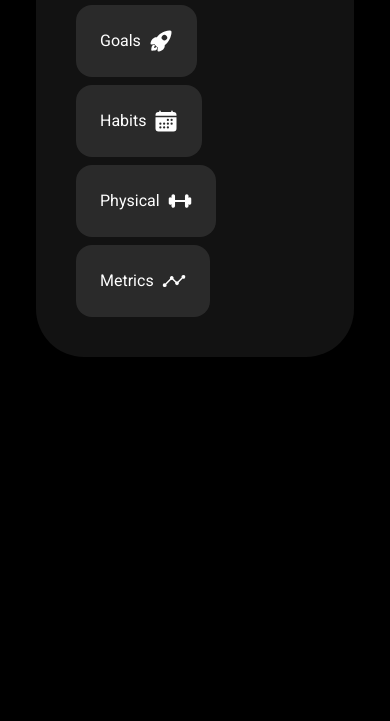
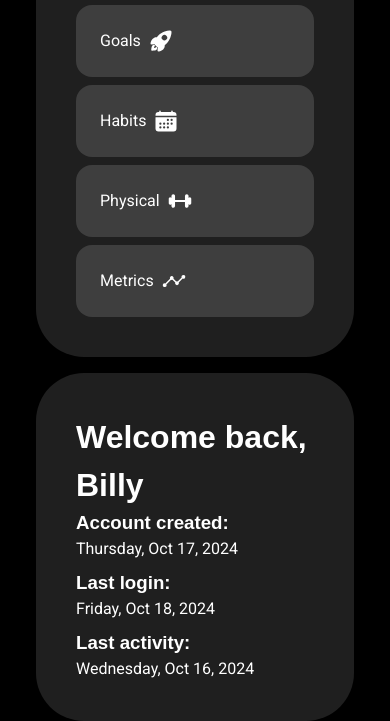
Before and after one commit to billymike02/csc-437-webapp, a website: page packages/proto/public/index.html in a window 390 px wide. Shown: the part 351-1072 px from the top of the page. Before the commit the page ends 916 px from the top, so only its background shows below. Drawn offline with Linux system fonts and the light colour scheme; a web font is replaced by a local one.

Commit message:
Added grid layout to index

```diff
--- a/packages/proto/public/index.html
+++ b/packages/proto/public/index.html
@@ -28,8 +28,8 @@
     </a>
   </header>
   <body>
-    <div class="centered">
-      <div class="container">
+    <div class="wrapper">
+      <div class="pages-container">
         <ol class="entry-tab">
           <h1>Personal Wellness </h1>
           <li>
@@ -48,6 +48,15 @@
             <use href="/icons/misc.svg#metric" /></a></li>
         </ol>
       </div>
+      <div class="info-container">
+        <h1>Welcome back, Billy</h1>
+        <ol>
+          <li><h3>Account created:</h3>Thursday, Oct 17, 2024</li>
+          <li><h3>Last login:</h3>Friday, Oct 18, 2024</li>
+          <li><h3>Last activity:</h3>Wednesday, Oct 16, 2024</li>
+        </ol>
+      </div>
+
     </div>
   </body>
 </html>
--- a/packages/proto/public/styles/reset.css
+++ b/packages/proto/public/styles/reset.css
@@ -13,3 +13,7 @@ body {
 img {
   max-width: 100%;
 }
+
+li {
+  list-style: none;
+}
--- a/packages/proto/public/styles/styles.css
+++ b/packages/proto/public/styles/styles.css
@@ -5,7 +5,7 @@ body {
   max-width: 100vw;
   height: 100vh;
   max-height: 100vh;
-  overflow: hidden;
+  overflow: auto;
   margin: var(--margin-standard);
   display: flex;
   flex-direction: column;
@@ -53,7 +53,7 @@ a.profile-dropdown {
   max-width: fit-content;
   padding: var(--padding-standard);
   border-radius: 50px;
-  background-color: var(--button-color);
+  background-color: var(--body-regular-color);
   color: var(--color-text-inverted);
   gap: 8px;
 }
@@ -77,14 +77,49 @@ div.grid-test {
   display: grid;
 }
 
-div.container {
-  display: flex;
-  height: fit-content;
+/* this is where we'll demo grids */
+div.wrapper {
+  display: grid;
+  grid-template-columns: repeat(12, 1fr); /* 12 equal-width columns */
+  gap: var(--gap-large);
+  /* grid-template-rows: repeat(2, 1fr); */
+  grid-auto-rows: minmax(100px, auto);
+  width: 100%; /* Ensure the wrapper takes up the full width of the screen */
+}
 
-  flex-direction: column;
+div.wrapper > div {
+  /* height: fit-content; */
+
   background-color: var(--body-regular-color);
   border-radius: 3rem;
   padding: 40px;
+}
+
+div.wrapper .pages-container {
+  grid-column: 1 / span 6;
+  grid-row: 1;
+}
+
+div.wrapper .info-container {
+  grid-column: 7 / span 6;
+  grid-row: 1;
+}
+
+@media (max-width: 768px) {
+  /* Adjust the width based on your needs */
+  div.wrapper {
+    grid-template-columns: repeat(6, 1fr); /* Reduce to 6 columns */
+  }
+
+  div.wrapper .pages-container {
+    grid-column: 1 / span 6; /* Take up the full width */
+    grid-row: 1; /* Stack it on top */
+  }
+
+  div.wrapper .info-container {
+    grid-column: 1 / span 6; /* Also take up the full width */
+    grid-row: 2; /* Stack it below */
+  }
 }
 
 header nav a {
@@ -128,6 +163,7 @@ ol {
   display: flex;
   flex-direction: column;
   gap: var(--gap-regular);
+  padding-left: 0;
 }
 
 ol.entry-tab {
@@ -135,7 +171,6 @@ ol.entry-tab {
 }
 
 ol.entry-tab li {
-  list-style: none;
   cursor: pointer;
 }
 
@@ -145,8 +180,8 @@ ol.entry-tab li a {
   padding: var(--padding-standard);
   border-radius: var(--rounded-corners-regular);
   display: flex;
-  width: fit-content;
-  min-width: 30vw;
+  width: 100%;
+
   transition: all var(--transition-regular);
   gap: var(--gap-regular);
 }
--- a/packages/proto/public/styles/tokens.css
+++ b/packages/proto/public/styles/tokens.css
@@ -12,9 +12,9 @@
   --color-text-default: rgb(255, 255, 255);
   --color-text-subtle: rgb(179 179 179);
   --body-highlight-color: rgb(51 51 51);
-  --body-regular-color: rgb(18 18 18);
+  --body-regular-color: rgb(31 31 31);
   --bright-accent-color: rgb(30 215 96);
-  --button-color: rgb(42 42 42);
+  --button-color: rgb(62, 62, 62);
 
   /* visual niceties */
   --rounded-corners-regular: 16px;
@@ -23,6 +23,7 @@
   --margin-standard: 36px;
   --padding-standard: 24px;
   --gap-regular: 8px;
+  --gap-large: 16px;
 
   /* animations */
   --transition-regular: 0.3s;
```
